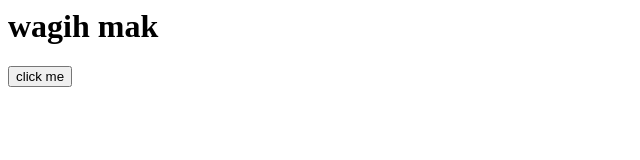
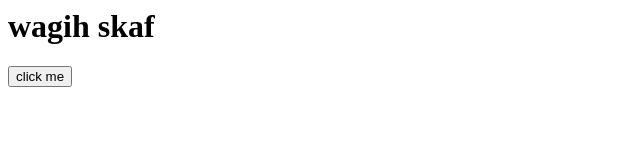
Before and after one commit to wagihDEV/training1, a plain HTML site: page index.html in a window 1280 px wide. Shown: the full height of the page, 0-640 px from the left. Drawn offline with Linux system fonts and the light colour scheme.

Commit message:
fix the h1 tag

```diff
--- a/index.html
+++ b/index.html
@@ -1,3 +1,3 @@
-<h1>wagih mak</h1>
+<h1>wagih skaf</h1>
 <button onclick="test()">click me</button>
 <script src="index.js"></script>
```
